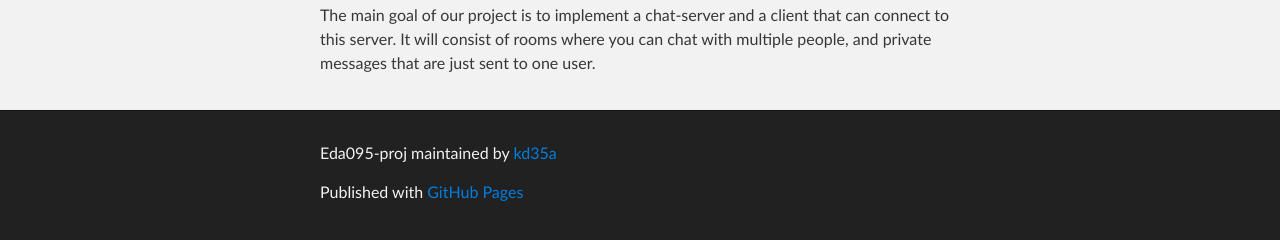
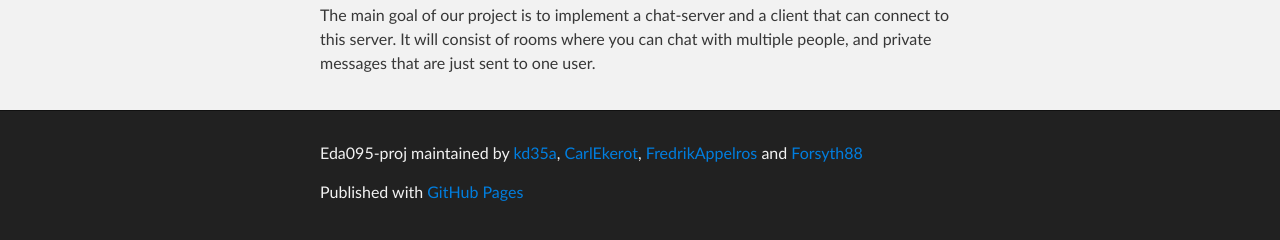
Before and after one commit to kd35a/eda095-proj, a plain HTML site: page index.html in a window 1280 px wide. Shown: the part 428-668 px from the top of the page. Drawn offline with Linux system fonts and the light colour scheme.

Commit message:
Added all colaborators to the bottom of the page.

```diff
--- a/index.html
+++ b/index.html
@@ -46,7 +46,7 @@ user.</p>
     <!-- FOOTER  -->
     <div id="footer_wrap" class="outer">
       <footer class="inner">
-        <p class="copyright">Eda095-proj maintained by <a href="https://github.com/kd35a">kd35a</a></p>
+      <p class="copyright">Eda095-proj maintained by <a href="https://github.com/kd35a">kd35a</a>, <a href="https://github.com/CarlEkerot">CarlEkerot</a>, <a href="https://github.com/FredrikAppelros">FredrikAppelros</a> and <a href="https://github.com/Forsyth88">Forsyth88</a></p>
         <p>Published with <a href="http://pages.github.com">GitHub Pages</a></p>
       </footer>
     </div>
```
